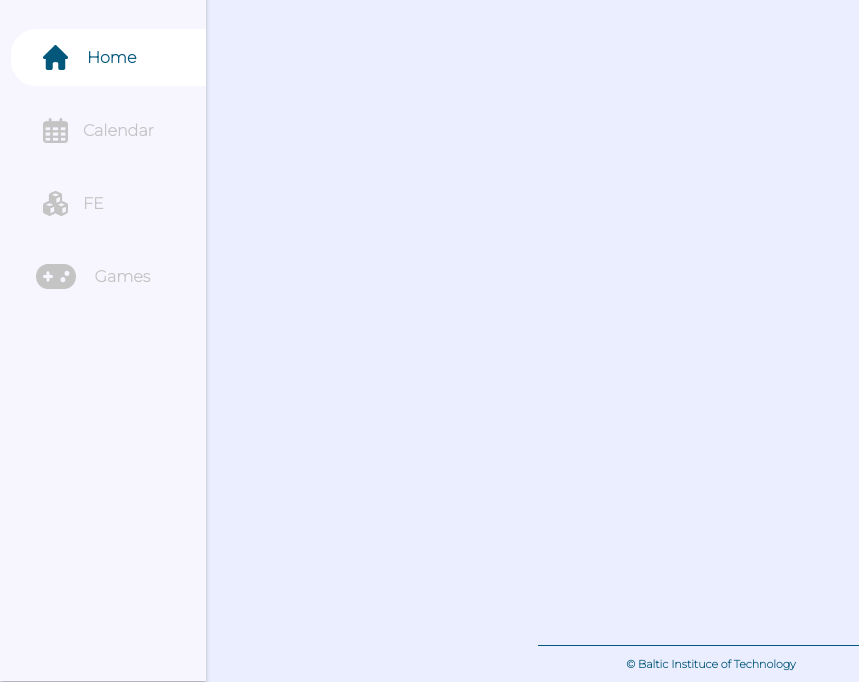
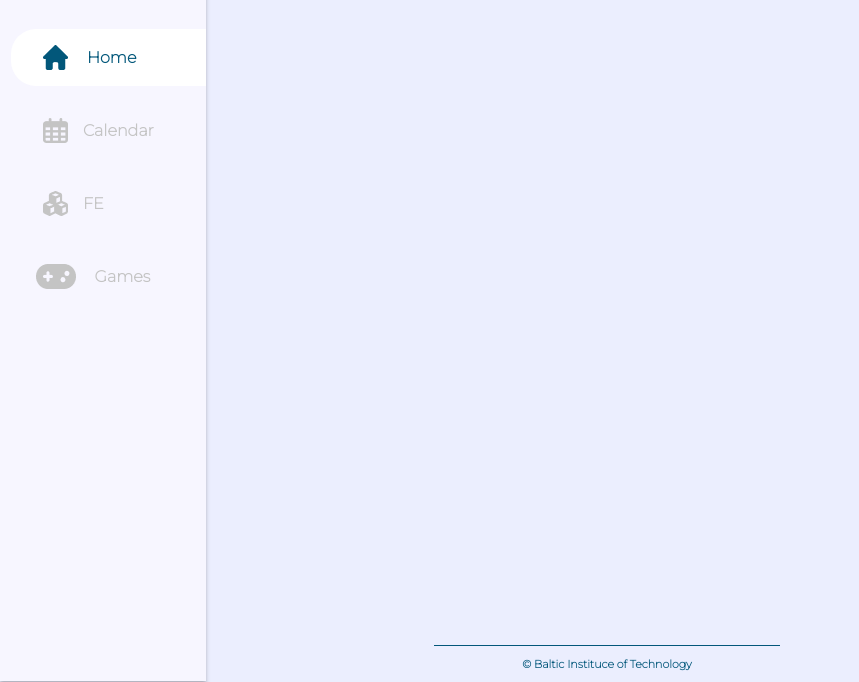
Before and after one commit to AdomasKazlauskas/06-Friday-challenge, a website: page index.html in a window 1280 px wide. Shown: the part 119-801 px from the top of the page, without its empty margins (0-859 px from the left). Drawn offline with Linux system fonts and the light colour scheme.

Commit message:
footer-fix

```diff
--- a/css/styles/layout.css
+++ b/css/styles/layout.css
@@ -101,13 +101,14 @@
 }
 
 .bottom {
+    position: absolute;
     display: flex;
     justify-content: center;
     flex-direction: column;
     align-items: center;
     align-self: flex-end;
     width: 346px;
-    margin-left: calc((100vw - 50%) - 308px);
+    margin-left: calc((100vw - 50%) - 206px);
     color: var(--fourth-color);
     font-style: normal;
     height: 35px;
```
